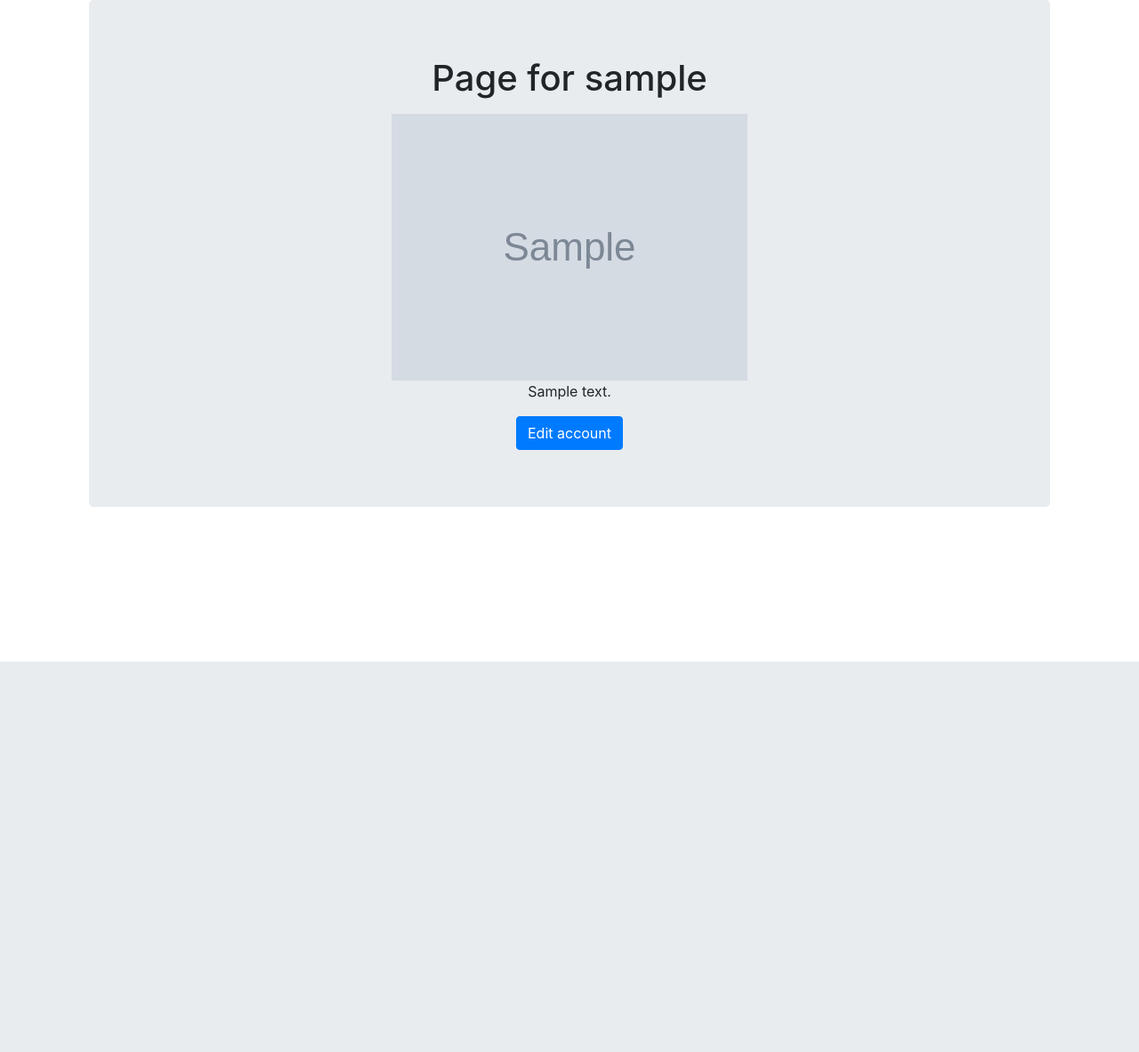
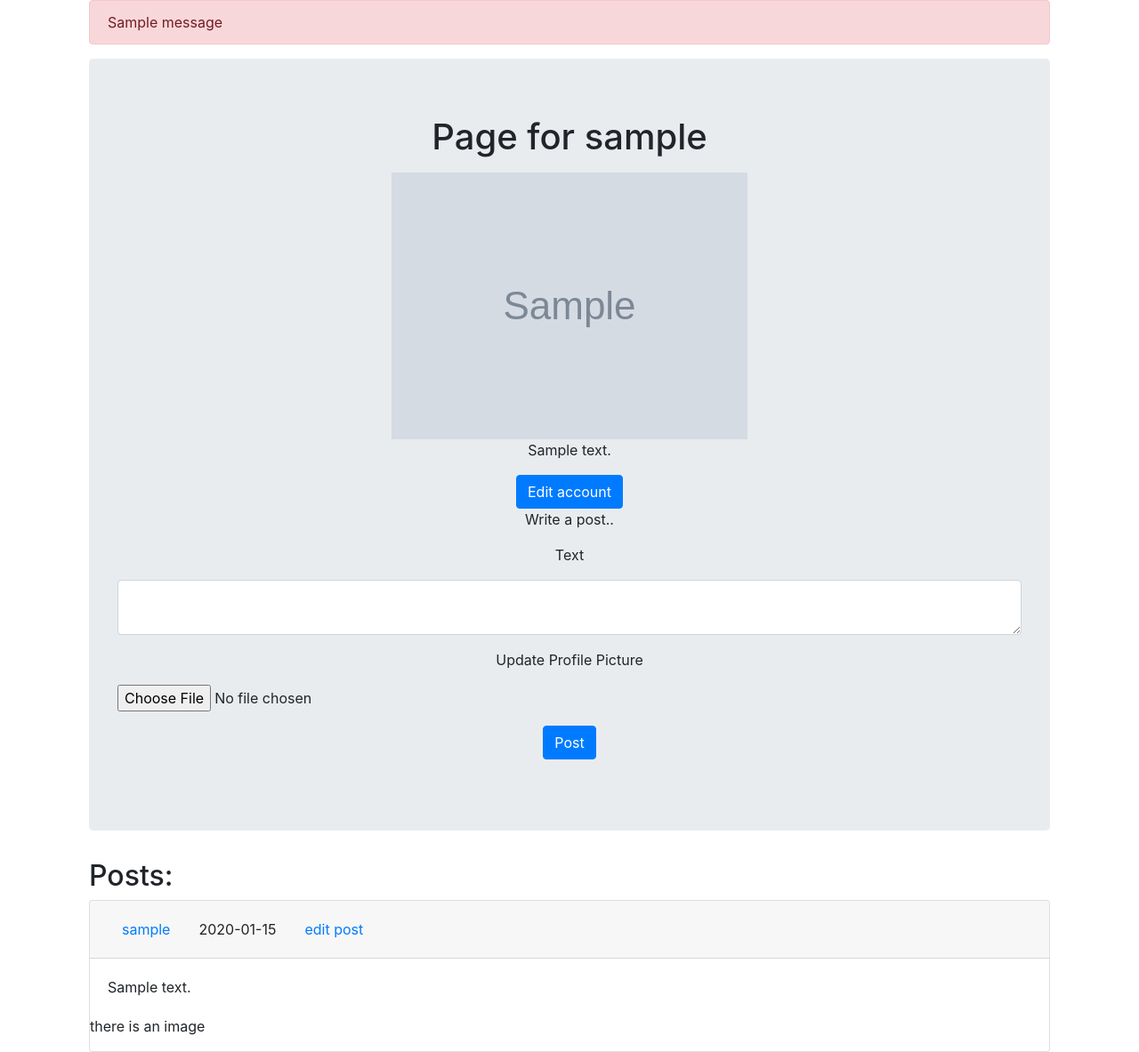
Before and after one commit to shonkaga/twitter-clone, a Flask app: template components/templates/user.html in a window 1280 px wide. Shown: the part 56-1239 px from the top of the page at 89% size. Before the commit the page ends 800 px from the top, so only its background shows below. Run offline with Flask 2, Linux system fonts and the light colour scheme; a user stored in the database is signed in; tables that the repository leaves empty hold one stand-in row (values such as "Sample post"); the template is opened without the code that fills it: values that come from a table or form of the project are taken from there, most other values are stand-ins (such as "Sample title", 1, 10 or a date in 2020); grey boxes marked "Sample" are stand-in pictures; one stand-in notice (Sample message) is shown; some libraries are stand-ins or nearby versions.

Commit message:
Added basic post functionality

```diff
--- /dev/null
+++ b/components/posts/__init__.py
@@ -0,0 +1,2 @@
+# empty file to have the posts folder treated
+# like a module
--- /dev/null
+++ b/components/posts/forms.py
@@ -0,0 +1,19 @@
+# Form Based Imports
+from flask_wtf import FlaskForm
+from wtforms import StringField, PasswordField, SubmitField, TextAreaField
+from wtforms.validators import DataRequired,Email,EqualTo
+from wtforms import ValidationError
+from flask_wtf.file import FileField, FileAllowed
+
+# User Based Imports
+from flask_login import current_user
+from components.models import User
+
+'''
+This form will be used to be able to write a new post.
+'''
+class WritePost(FlaskForm):
+    # text for the post
+    text = TextAreaField('Text')
+    picture = FileField('Update Profile Picture', validators=[FileAllowed(['jpg', 'png','jpeg','bmp','bmp','gif','webp'],message="This file type is not allowed")])
+    submit = SubmitField('Post')
--- a/components/templates/user.html
+++ b/components/templates/user.html
@@ -1,6 +1,25 @@
 {% extends "base.html" %}
 {% block content %}
 <div class="container">
+  {% with messages = get_flashed_messages() %}
+    {% if messages %}
+
+      {% for message in messages %}
+      <div class="alert alert-danger" role="alert">
+        {{message}}
+      </div>
+      {% endfor %}
+    {% endif %}
+  {% endwith %}
+  {% for field, errors in form.errors.items() %}
+  {% for error in errors %}
+
+
+  <div class="alert alert-danger" role="alert">
+    {{error}}
+  </div>
+  {% endfor %}
+  {% endfor %}
   <div class="jumbotron">
     <div align='center'>
       <h1 >Page for  {{user.username}}</h1>
@@ -13,6 +32,66 @@
       {% endif %}
 
     </div>
+
+    {% if current_user.is_authenticated and current_user.username == user.username %}
+      <div align='center'>
+        <p> Write a post.. </p>
+        <form  method="POST" enctype="multipart/form-data">
+          {{ form.hidden_tag() }}
+          <div class="form-group">
+            {{ form.text.label(class="form-group") }}
+            {{form.text(class='form-control')  }}
+          </div>
+          <div class="form-group">
+            {{ form.picture.label(class="form-group") }}
+            {{ form.picture(class="form-control-file") }}
+          </div>
+          <div class="form-group">
+              {{ form.submit(class="btn btn-primary") }}
+          </div>
+        </form>
+      </div>
+    </div>
+    {% endif %}
+
+    <h2> Posts: </h2>
+    {% for post in posts %}
+    <div class="card" style="width: 100%">
+  <div class="card-header">
+
+    <ul class="nav">
+      <li class="nav-item">
+        <a class="nav-link" href="{{ url_for('users.u', username=user.username)}}"> {{post.user.username }} </a>
+      </li>
+      <li class="nav-item">
+         <a class="nav-link"> {{post.date.strftime('%Y-%m-%d')}} </a>
+      </li>
+      {% if current_user.is_authenticated and current_user.username == user.username %}
+      <li class="nav-item">
+        <a class="nav-link" href="#"> edit post </a>
+      </li>
+    </ul>
+      {% endif %}
+
+
+  </div>
+
+  <div class="card-body">
+    <p class="card-text">{{post.text}}</p>
+  </div>
+  {% if post.image %}
+
+    <p> there is an image </p>
+  {% endif %}
+    {% endfor %}
+
+</div>
+
+
+
+</div>
+
+
   </div>
 
 {% endblock content %}
--- a/components/users/forms.py
+++ b/components/users/forms.py
@@ -45,6 +45,6 @@ class RegistrationForm(FlaskForm):
 class UpdateUserForm(FlaskForm):
     email = StringField('Email', validators=[DataRequired(),Email(message="Must be an email")])
     username = StringField('Username', validators=[DataRequired()])
-    picture = FileField('Update Profile Picture', validators=[FileAllowed(['jpg', 'png'],message="This file type is not allowed")])
+    picture = FileField('Update Profile Picture', validators=[FileAllowed(['jpg', 'png','jpeg','bmp','bmp','gif','webp'],message="This file type is not allowed")])
     submit = SubmitField('Update')
     bio = TextAreaField('Bio')
```
Also changed, not shown: components/models.py (+24 -0 lines), components/users/picture_handler.py (+18 -0 lines), components/users/views.py (+29 -3 lines), migrations/versions/fb5b7d0ee8b5_adding_bio_to_user.py (added, +36 -0 lines), 1 other file.
